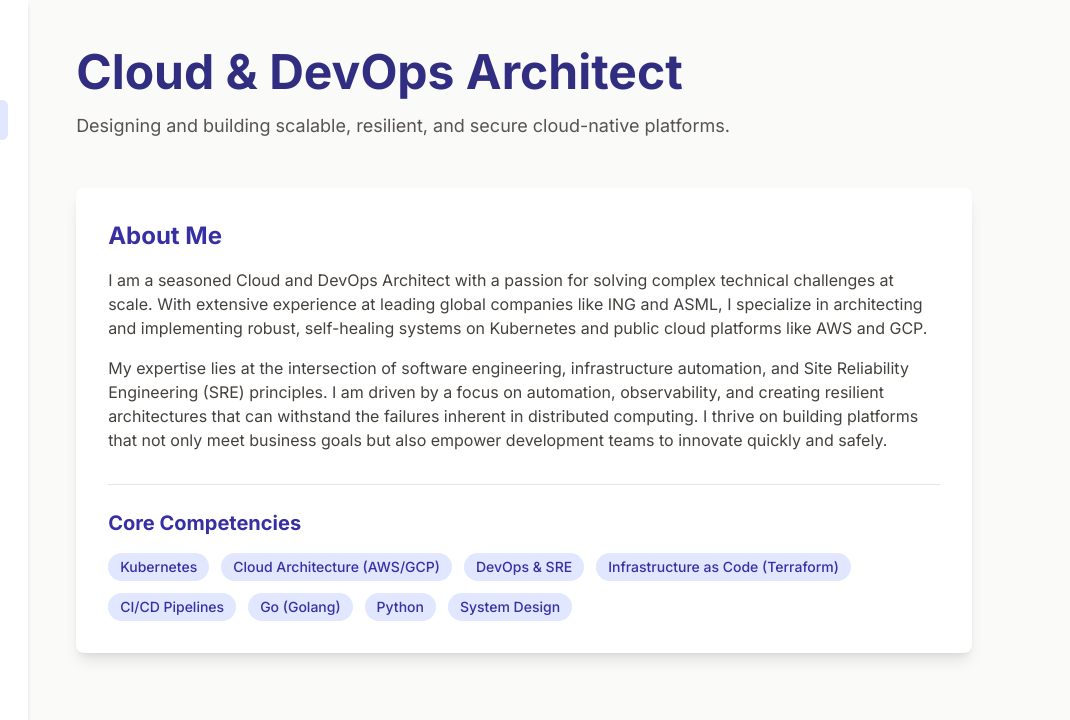
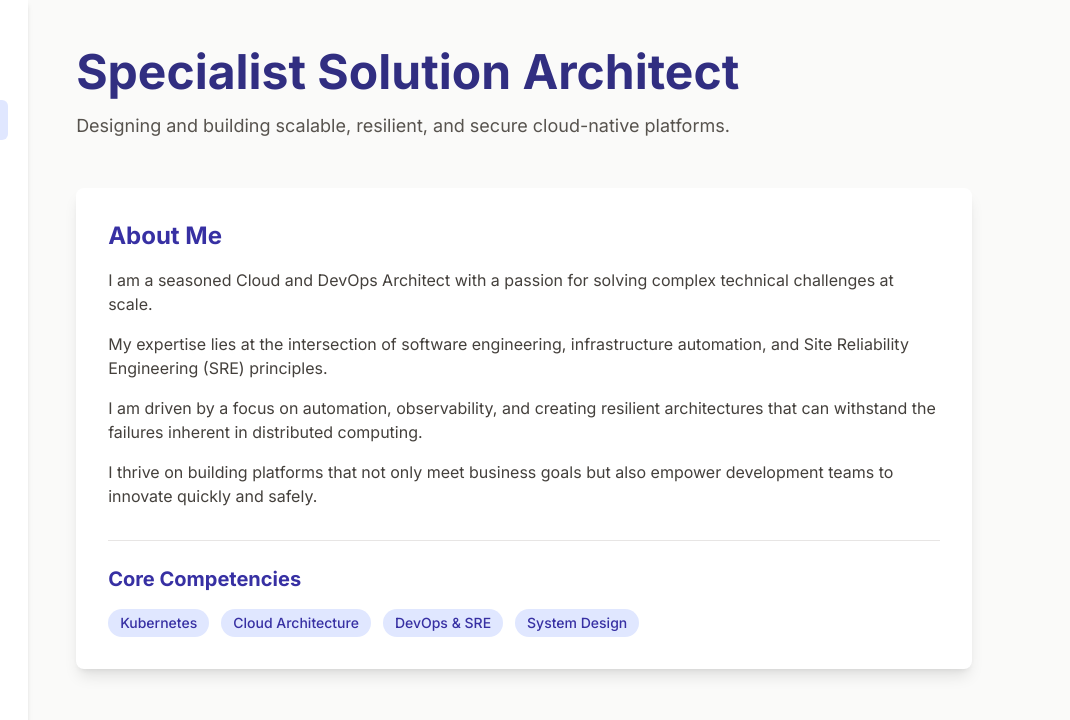
Before and after one commit to niksharma20/niksharma20.github.io, a plain HTML site: page index.html in a window 1280 px wide. Shown: the top 720 px of the page, 210-1280 px from the left. Drawn offline with nearby package versions, Linux system fonts and the light colour scheme.

Commit message:
Update index.html

```diff
--- a/index.html
+++ b/index.html
@@ -63,27 +63,25 @@
 
         <main class="w-full p-4 md:p-8 lg:p-12">
             <header class="mb-12">
-                <h1 class="text-4xl md:text-5xl font-bold text-indigo-900">Cloud & DevOps Architect</h1>
+                <h1 class="text-4xl md:text-5xl font-bold text-indigo-900">Specialist Solution Architect</h1>
                 <p class="mt-4 text-lg text-stone-600 max-w-4xl">Designing and building scalable, resilient, and secure cloud-native platforms.</p>
             </header>
 
             <div class="bg-white p-8 rounded-lg shadow-lg max-w-4xl">
                 <h2 class="text-2xl font-bold mb-4 text-indigo-800">About Me</h2>
                 <div class="space-y-4 text-stone-700">
-                    <p>I am a seasoned Cloud and DevOps Architect with a passion for solving complex technical challenges at scale. With extensive experience at leading global companies like ING and ASML, I specialize in architecting and implementing robust, self-healing systems on Kubernetes and public cloud platforms like AWS and GCP.</p>
-                    <p>My expertise lies at the intersection of software engineering, infrastructure automation, and Site Reliability Engineering (SRE) principles. I am driven by a focus on automation, observability, and creating resilient architectures that can withstand the failures inherent in distributed computing. I thrive on building platforms that not only meet business goals but also empower development teams to innovate quickly and safely.</p>
+                    <p>I am a seasoned Cloud and DevOps Architect with a passion for solving complex technical challenges at scale.</p>
+                    <p>My expertise lies at the intersection of software engineering, infrastructure automation, and Site Reliability Engineering (SRE) principles.</p>
+                    <p>I am driven by a focus on automation, observability, and creating resilient architectures that can withstand the failures inherent in distributed computing.</p>
+                    <p>I thrive on building platforms that not only meet business goals but also empower development teams to innovate quickly and safely.</p>
                 </div>
 
                 <div class="mt-8 pt-6 border-t border-stone-200">
                     <h3 class="text-xl font-bold mb-4 text-indigo-800">Core Competencies</h3>
                     <div class="flex flex-wrap gap-3">
                         <span class="bg-indigo-100 text-indigo-800 text-sm font-medium px-3 py-1 rounded-full">Kubernetes</span>
-                        <span class="bg-indigo-100 text-indigo-800 text-sm font-medium px-3 py-1 rounded-full">Cloud Architecture (AWS/GCP)</span>
+                        <span class="bg-indigo-100 text-indigo-800 text-sm font-medium px-3 py-1 rounded-full">Cloud Architecture</span>
                         <span class="bg-indigo-100 text-indigo-800 text-sm font-medium px-3 py-1 rounded-full">DevOps & SRE</span>
-                        <span class="bg-indigo-100 text-indigo-800 text-sm font-medium px-3 py-1 rounded-full">Infrastructure as Code (Terraform)</span>
-                        <span class="bg-indigo-100 text-indigo-800 text-sm font-medium px-3 py-1 rounded-full">CI/CD Pipelines</span>
-                        <span class="bg-indigo-100 text-indigo-800 text-sm font-medium px-3 py-1 rounded-full">Go (Golang)</span>
-                        <span class="bg-indigo-100 text-indigo-800 text-sm font-medium px-3 py-1 rounded-full">Python</span>
                         <span class="bg-indigo-100 text-indigo-800 text-sm font-medium px-3 py-1 rounded-full">System Design</span>
                     </div>
                 </div>
```
